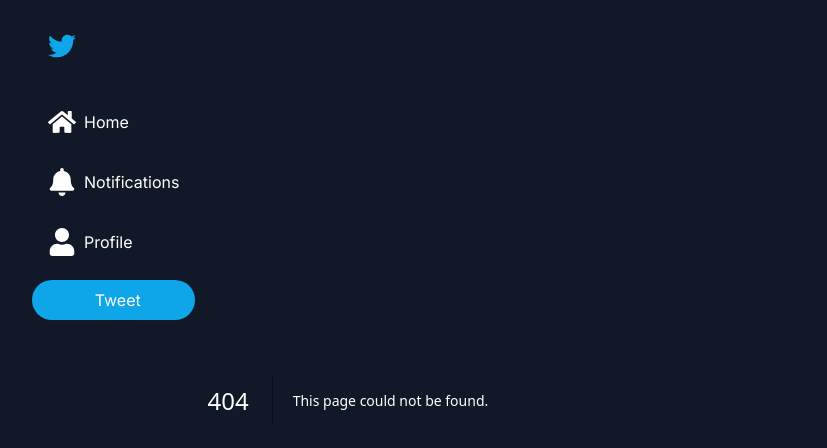
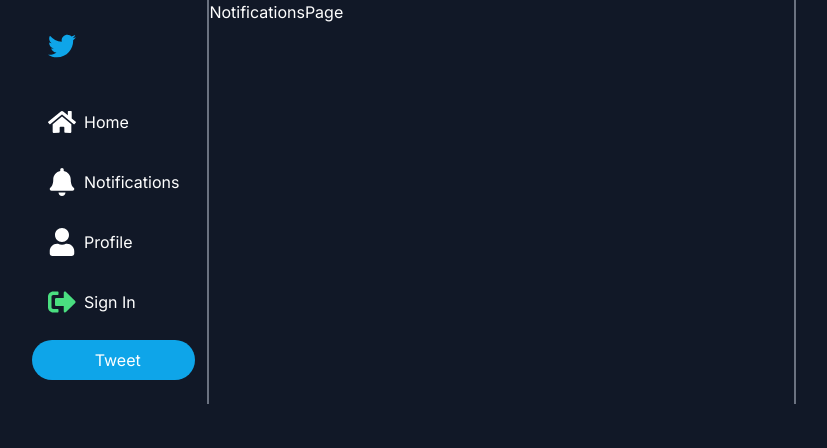
Before and after one commit to peVelosa/twitter-clone, a Next.js app: page /notifications in a window 1280 px wide. Before the commit this address had no page. Shown: the top 448 px of the page, without its empty margins (228-1055 px from the left). Built offline with nearby package versions, Linux system fonts and the light colour scheme; no server answers.

Commit message:
sign in + sign out methods

```diff
--- a/next.config.js
+++ b/next.config.js
@@ -1,4 +1,9 @@
 /** @type {import('next').NextConfig} */
-const nextConfig = {}
+const nextConfig = {
+  env: {
+    GITHUB_ID: process.env.GITHUB_ID,
+    GITHUB_SECRET: process.env.GITHUB_SECRET,
+  },
+};
 
-module.exports = nextConfig
+module.exports = nextConfig;
--- a/src/app/api/auth/[...nextauth]/route.ts
+++ b/src/app/api/auth/[...nextauth]/route.ts
@@ -12,6 +12,11 @@ const authOptions: NextAuthOptions = {
       clientSecret: process.env.GITHUB_SECRET as string,
     }),
   ],
+  callbacks: {
+    async session({ session, user }) {
+      return session;
+    },
+  },
 };
 const handler = NextAuth(authOptions);
 
--- /dev/null
+++ b/src/app/components/Sign/SignIn.tsx
@@ -0,0 +1,22 @@
+import { SidebarItem } from "../sidebar/SidebarItem";
+import { signIn } from "next-auth/react";
+import { FaSignOutAlt } from "react-icons/fa";
+
+const SignIn = () => {
+  return (
+    <SidebarItem.Root>
+      <SidebarItem.Button onClick={() => signIn()}>
+        <SidebarItem.Icon
+          icon={FaSignOutAlt}
+          className="fill-green-400"
+        />
+        <SidebarItem.Label
+          label="Sign in"
+          className={"hidden md:block"}
+        />
+      </SidebarItem.Button>
+    </SidebarItem.Root>
+  );
+};
+
+export default SignIn;
--- /dev/null
+++ b/src/app/components/Sign/SignOut.tsx
@@ -0,0 +1,22 @@
+import { SidebarItem } from "../sidebar/SidebarItem";
+import { signOut } from "next-auth/react";
+import { FaSignInAlt } from "react-icons/fa";
+
+const SignOut = () => {
+  return (
+    <SidebarItem.Root>
+      <SidebarItem.Button onClick={() => signOut()}>
+        <SidebarItem.Icon
+          icon={FaSignInAlt}
+          className="fill-red-500"
+        />
+        <SidebarItem.Label
+          label="Sign out"
+          className={"hidden md:block"}
+        />
+      </SidebarItem.Button>
+    </SidebarItem.Root>
+  );
+};
+
+export default SignOut;
--- a/src/app/components/sidebar/Sidebar.tsx
+++ b/src/app/components/sidebar/Sidebar.tsx
@@ -7,9 +7,14 @@ import {
   FaTwitter,
   FaFeatherAlt,
 } from "react-icons/fa";
+import { useSession } from "next-auth/react";
 import newTweet from "@/app/callers/tweet/new";
+import SignIn from "../Sign/SignIn";
+import SignOut from "../Sign/SignOut";
 
 const Sidebar = () => {
+  const { data: session } = useSession();
+  console.log(session);
   return (
     <aside className="shrink-0 px-1 py-2">
       <SidebarItem.Root className={"lg:py-4"}>
@@ -42,6 +47,8 @@ const Sidebar = () => {
         </SidebarItem.Link>
       </SidebarItem.Root>
 
+      {session?.user ? <SignOut /> : <SignIn />}
+
       <SidebarItem.Root className="w-full">
         <SidebarItem.Button
           className="hover:bg-sky-400 bg-sky-500 w-full"
--- a/src/app/layout.tsx
+++ b/src/app/layout.tsx
@@ -1,3 +1,4 @@
+import Providers from "./Providers";
 import Sidebar from "./components/sidebar/Sidebar";
 import "./globals.css";
 import { Inter } from "next/font/google";
@@ -18,8 +19,12 @@ export default function RootLayout({
       <body className={inter.className}>
         <div className="h-screen w-screen bg-gray-900 text-white">
           <div className="flex max-w-3xl w-full mx-auto gap-2">
-            <Sidebar />
-            {children}
+            <Providers>
+              <Sidebar />
+              <main className="border-x-2 border-gray-500 w-full">
+                {children}
+              </main>
+            </Providers>
           </div>
         </div>
       </body>
--- /dev/null
+++ b/src/app/notifications/page.tsx
@@ -0,0 +1,5 @@
+const NotificationsPage = () => {
+  return <div>NotificationsPage</div>;
+};
+
+export default NotificationsPage;
--- a/src/app/page.tsx
+++ b/src/app/page.tsx
@@ -1,5 +1,5 @@
 import Image from "next/image";
 
 export default function Home() {
-  return <main className="border-x-2 border-gray-500 w-full">Home</main>;
+  return <>Home</>;
 }
--- /dev/null
+++ b/src/app/profile/page.tsx
@@ -0,0 +1,5 @@
+const ProfilePage = () => {
+  return <div>ProfilePage</div>;
+};
+
+export default ProfilePage;
```
Also changed, not shown: package.json (+4 -3 lines), 2 other files (tests, documents, lock files or other folders).
